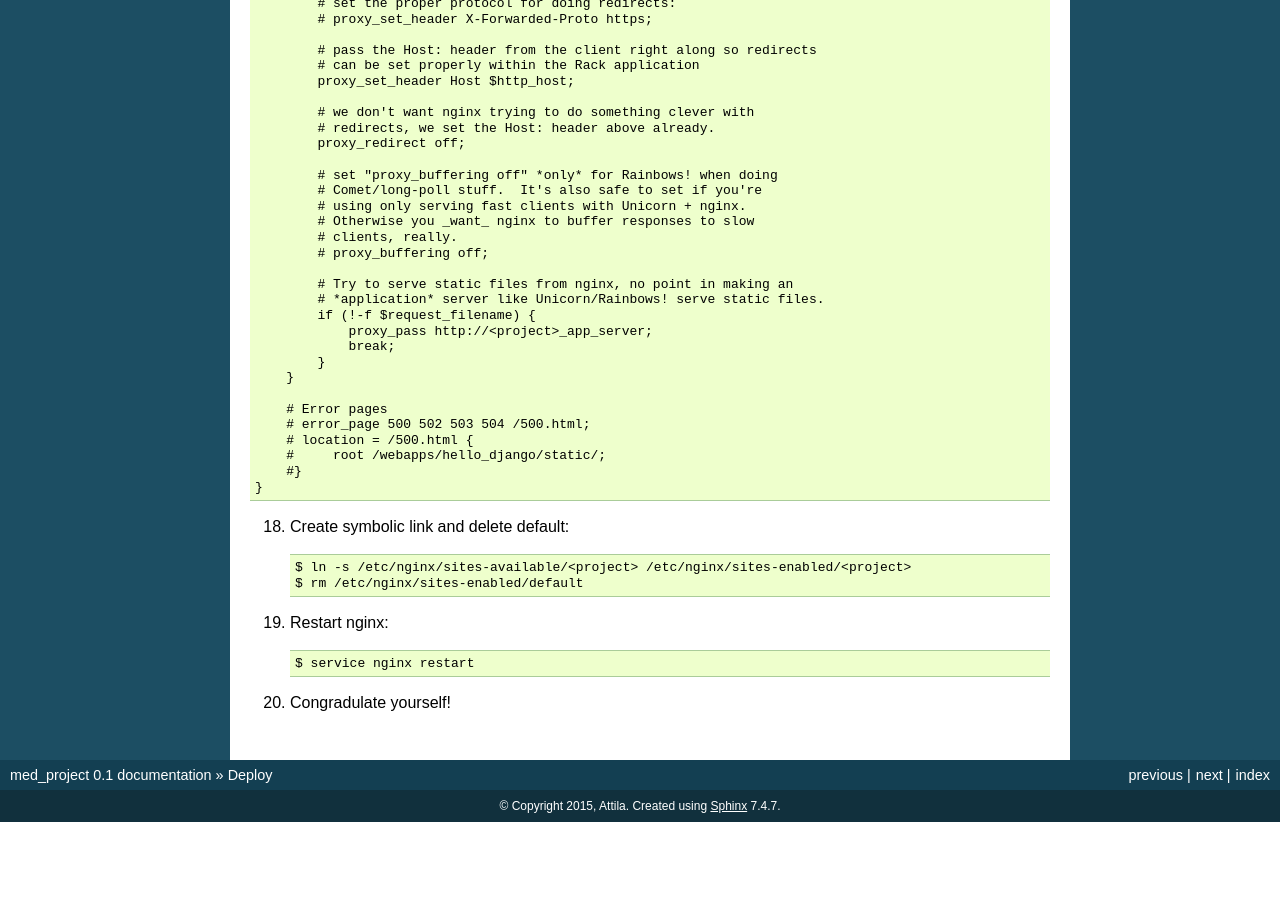
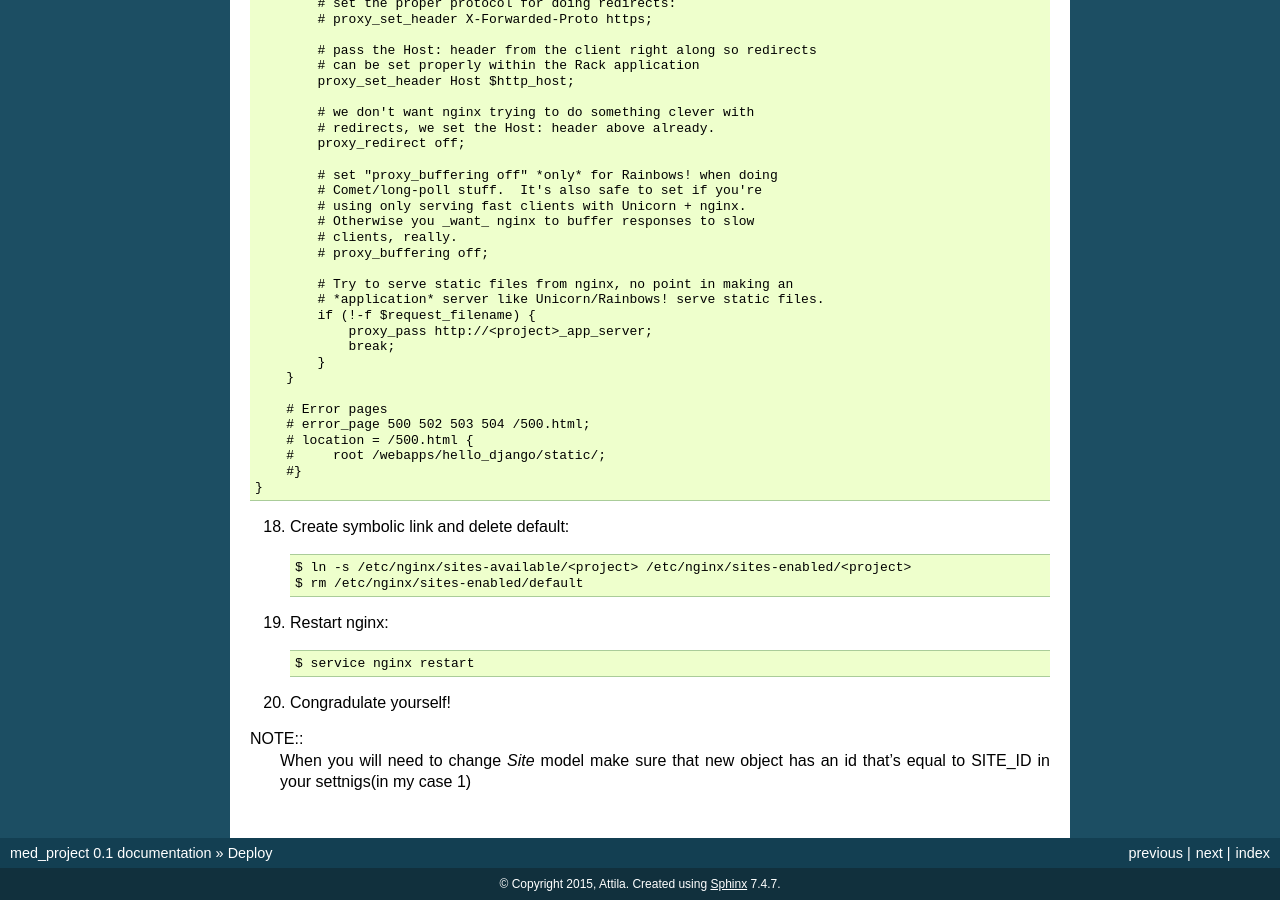
Before and after one commit to Uran198/med, a Sphinx documentation site: the page built from docs/deploy.rst, in a window 1280 px wide and 900 px high, scrolled down 2910 px. Built offline with Sphinx 7.4.7, drawn with Linux system fonts in a browser that asks for light colours; pages that are not in the unit, such as notebooks, are missing from menus; before the commit the page ends 3732 px from its top, so only the background shows below that.

Commit message:
add note regarding SITE_ID

```diff
--- a/docs/deploy.rst
+++ b/docs/deploy.rst
@@ -204,3 +204,7 @@ Bad guide - no automation :(
     $ service nginx restart
 
 20. Congradulate yourself!
+
+
+NOTE::
+    When you will need to change `Site` model make sure that new object has an id that's equal to SITE_ID in your settnigs(in my case 1)
```
